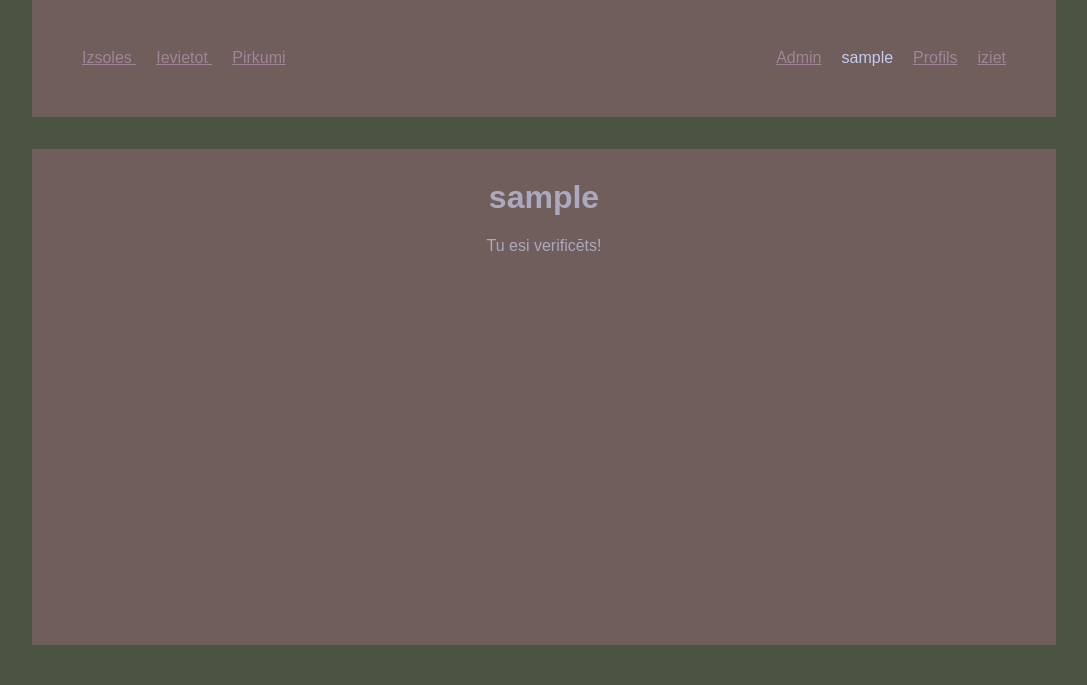
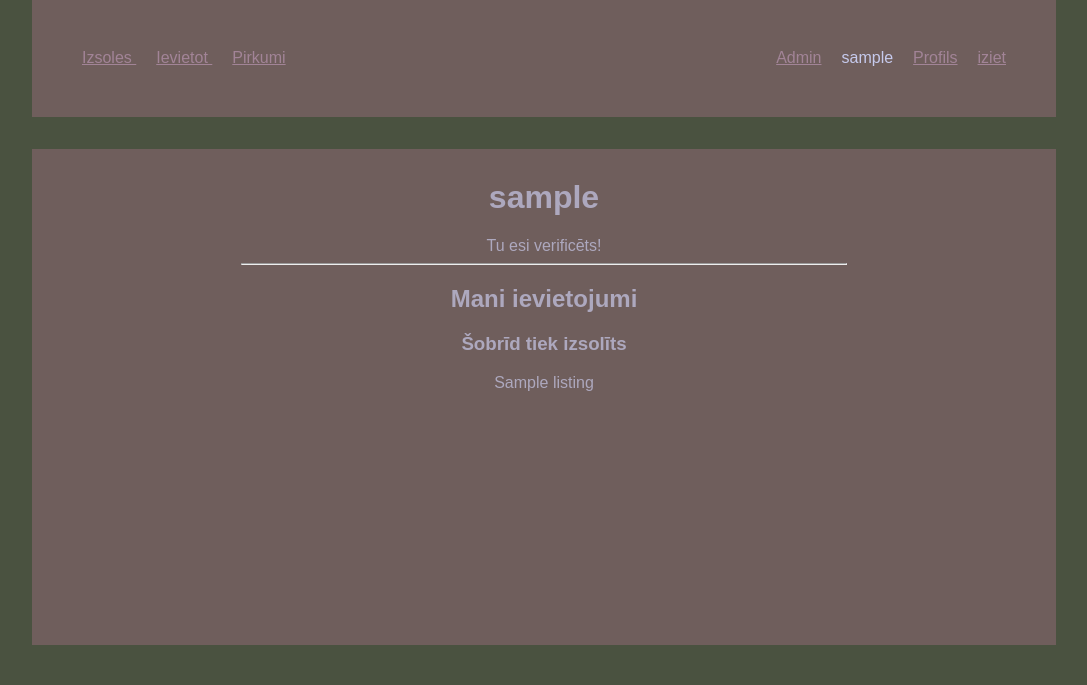
Before and after one commit to ArvisCe/IzsolesLapa, a Flask app: page /lietotajs/profils in a window 1280 px wide. Shown: the part 89-774 px from the top of the page, without its empty margins (96-1183 px from the left). Run offline with Flask 3, Linux system fonts and the light colour scheme; a user stored in the database is signed in; tables that the repository leaves empty hold one stand-in row (values such as "Sample post"); parts of the project's set-up code (start-up, migrations or seed data) failed here and were passed over.

Commit message:
feat: nezinu ir 3 nakti

```diff
--- a/main.py
+++ b/main.py
@@ -30,7 +30,7 @@ app.register_blueprint(user, url_prefix="/lietotajs")
 # give admins to specific users
 def makeAdmins():
     with app.app_context():
-        ids=[]
+        ids=[2]
         if ids:
             for id in ids:
                 user  = User.query.filter_by(id=id).first()
--- a/routes/user.py
+++ b/routes/user.py
@@ -7,5 +7,13 @@ def profile():
     if not current_user.is_authenticated:
         flash("Tikai pieslēgti lietotāji var apskatīt savu profilu!",'error')
         return redirect(url_for("home.index"))
-
-    return render_template("user/profile.html")
+    ongoing = []
+    for listing in Listing.query.filter_by(userID=current_user.id, auctionStatus=2).all():
+        ongoing.append(listing)
+    for listing in Listing.query.filter_by(userID=current_user.id, auctionStatus=1).all():
+        ongoing.append(listing)
+    return render_template("user/profile.html",
+                           waitingListings = Listing.query.filter_by(userID=current_user.id, auctionStatus=0).all(),
+                           ongoingListings = ongoing,
+                           endedListings = Listing.query.filter_by(userID=current_user.id, auctionStatus=3).all()
+                           )
--- a/templates/home.html
+++ b/templates/home.html
@@ -5,7 +5,7 @@
 
 {% block title %}
 
-    {% if listing %}
+    {% if listings %}
     Izsoles
     {% endif %}
 
@@ -110,7 +110,7 @@
 {% block content %}
 
 <center>
-    {% if not listing %}
+    {% if not listings %}
      <h2>Nav publicēta neviena izsole!</h2>
         {% if current_user.name %}
             <h3>Publicē savējo
--- a/templates/user/profile.html
+++ b/templates/user/profile.html
@@ -42,5 +42,28 @@
     {% else %}
         Tu esi verificēts!
     {% endif %}
+    <hr style="width: 60%;">
+
+    <h2>Mani ievietojumi</h2>
+    {% if ongoingListings %}
+        <h3>Šobrīd tiek izsolīts</h3>
+        {% for listing in ongoingListings %}
+            {{listing.name}}
+        {% endfor %}
+    {% endif %}
+
+    {% if waitingListings %}
+        <h3>Izsoles kas gaida</h3>
+        {% for listing in waitingListings %}
+            {{listing.name}}
+        {% endfor %}
+    {% endif %}
+
+    {% if endedListings %}
+    <h3>Beigušās izsoles</h3>
+        {% for listing in endedListings %}
+            {{listing.name}}
+        {% endfor %}
+    {% endif %}
 </center>
 {% endblock %}
```
